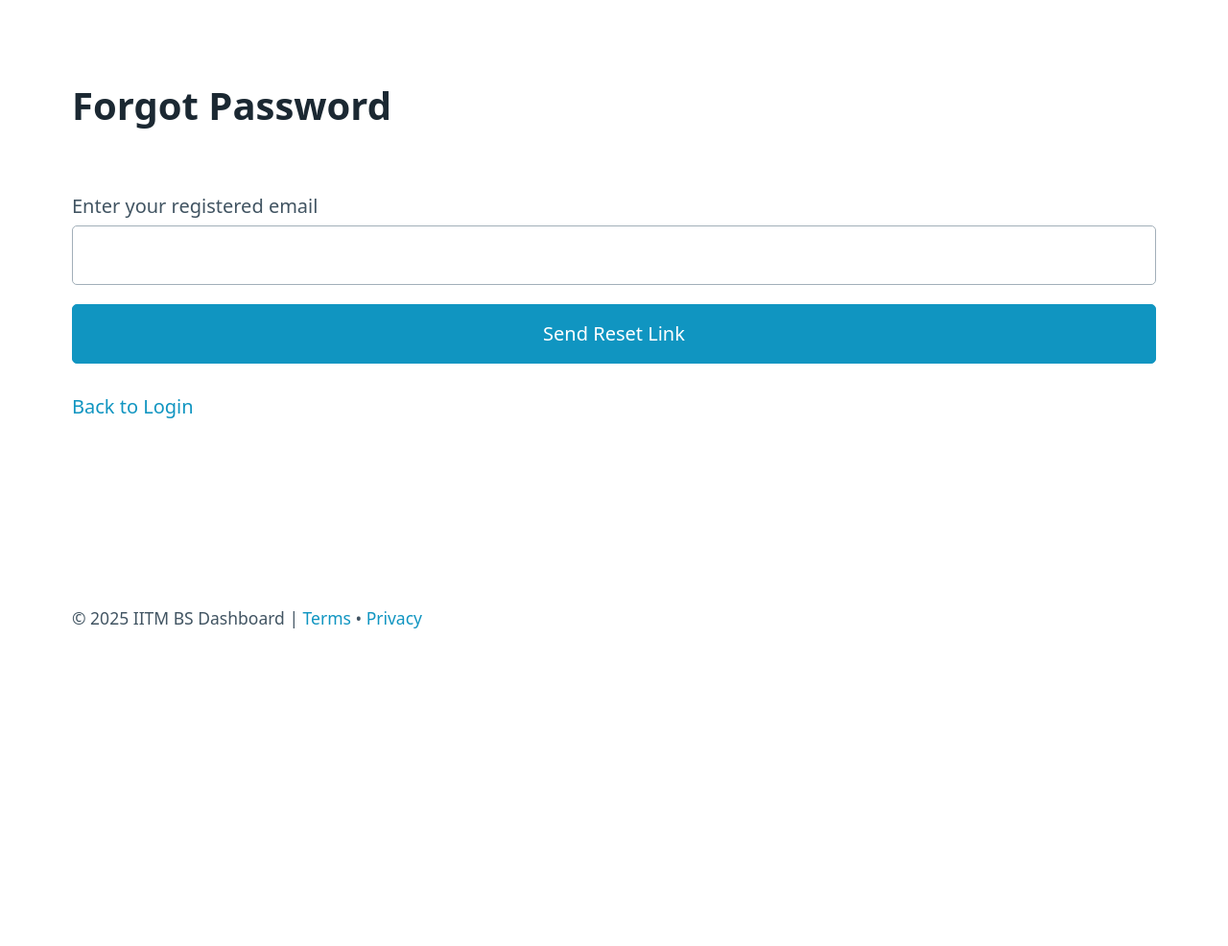
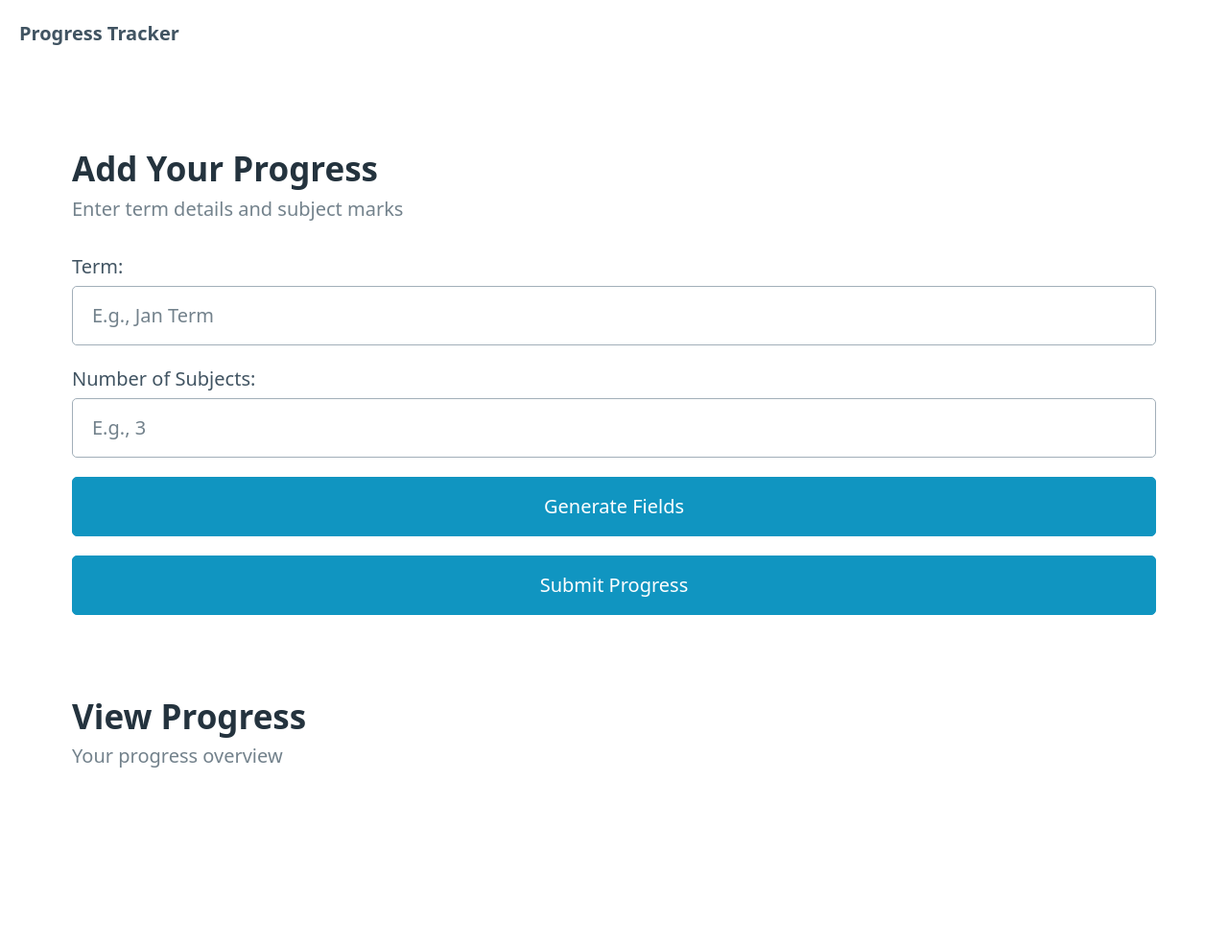
Before and after one commit to pranshubatham78/The-Debug-Trio, a plain HTML site: page frontend/forgetPassword.html in a window 1280 px wide. Shown: the top 986 px of the page at 96% size. Before the commit the page ends 800 px from the top, so only its background shows below. Drawn offline with nearby package versions, Linux system fonts and the light colour scheme.

Commit message:
Update forgetPassword.html

```diff
--- a/frontend/forgetPassword.html
+++ b/frontend/forgetPassword.html
@@ -3,39 +3,57 @@
 <head>
     <meta charset="UTF-8">
     <meta name="viewport" content="width=device-width, initial-scale=1.0">
-    <title>Forgot Password - IITM BS Dashboard</title>
+    <title>Progress Tracker</title>
     <link rel="stylesheet" href="https://cdn.jsdelivr.net/npm/@picocss/pico@1/css/pico.min.css">
-    <link rel="stylesheet" href="/css/styles.css">
+    <link rel="stylesheet" href="public/css/styles.css">
 </head>
 <body>
+    <!-- Navigation -->
+    <nav class="container-fluid">
+        <ul>
+            <li><strong>Progress Tracker</strong></li>
+        </ul>
+    </nav>
+
+    <!-- Main Content -->
     <main class="container">
-        <div class="forgot-password-container">
-            <h1>Forgot Password</h1>
-            <form id="forgotPasswordForm" onsubmit="handleSubmit(event)">
-                <div class="form-group">
-                    <label for="email">Enter your registered email</label>
-                    <input type="email" id="email" name="email" required>
-                </div>
-                <button type="submit">Send Reset Link</button>
+        <!-- Add Progress Section -->
+        <section id="add-progress">
+            <hgroup>
+                <h2>Add Your Progress</h2>
+                <h3>Enter term details and subject marks</h3>
+            </hgroup>
+            <form id="progressForm">
+                <label for="term">Term:</label>
+                <input type="text" id="term" name="term" placeholder="E.g., Jan Term" required>
+
+                <label for="subjectCount">Number of Subjects:</label>
+                <input type="number" id="subjectCount" name="subjectCount" min="1" placeholder="E.g., 3" required>
+
+                <button type="button" id="generateFields">Generate Fields</button>
+
+                <div id="subjectFields" class="grid"></div>
+                <button type="submit" id="submitProgress">Submit Progress</button>
             </form>
-            <p><a href="login.html">Back to Login</a></p>
-        </div>
+        </section>
+
+        <!-- View Progress Section -->
+        <section id="view-progress">
+            <hgroup>
+                <h2>View Progress</h2>
+                <h3>Your progress overview</h3>
+            </hgroup>
+            <canvas id="progressChart"></canvas>
+        </section>
     </main>
+
+    <!-- Footer -->
     <footer class="container">
-        <small>&copy; 2025 IITM BS Dashboard | <a href="/terms.html">Terms</a> • <a href="/privacy.html">Privacy</a></small>
+        <small>© 2025 Progress Tracker • All Rights Reserved</small>
     </footer>
-    <script src="public/js/auth.js"></script>
-    <script>
-        function handleSubmit(event) {
-            event.preventDefault(); // Prevent the default form submission
-            const email = document.getElementById('email').value;
 
-            // Here you can add your logic to send the email for password reset
-            // For example, you might want to make an API call to send the reset link
-
-            // Redirect to resetPassword.html after handling the email submission
-            window.location.href = 'resetPassword.html';
-        }
-    </script>
+    <!-- Scripts -->
+    <script src="https://cdn.jsdelivr.net/npm/chart.js"></script>
+    <script src="/frontend/public/js/progressTracker.js"></script>
 </body>
 </html>
```
